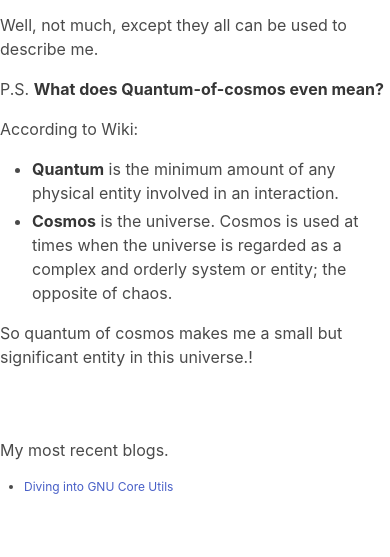
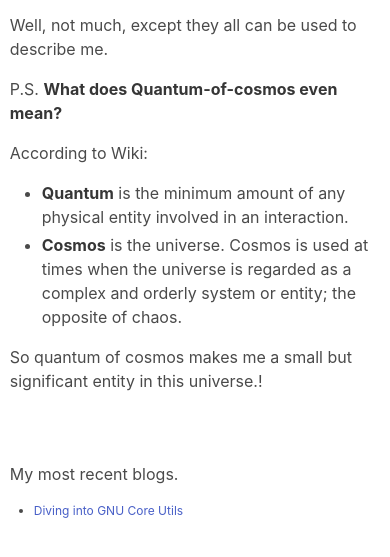
Before and after one commit to Quantumofcosmos/quantumofcosmos.github.io, an Astro site: page / in a window 390 px wide. Shown: the part 175-732 px from the top of the page. Built offline with nearby package versions, Linux system fonts and the light colour scheme; Astro itself is replaced by a stand-in of ours.

Commit message:
Update BaseLayout.astro

```diff
--- a/src/layouts/BaseLayout.astro
+++ b/src/layouts/BaseLayout.astro
@@ -13,7 +13,15 @@ const { pageTitle } = Astro.props;
     <title>{pageTitle}</title>
   </head>
   <body>
-    <Header />
+    <style>
+  @media (max-width: 768px) {
+    .content {
+      max-width: 95%;
+      margin: auto;
+    }
+    }
+</style>
+    <Header/>
     <br>
     <br>
     <div class="container">
@@ -24,9 +32,5 @@ const { pageTitle } = Astro.props;
         <slot />
       </div>
     </div>
-      <!-- <Footer /> -->
-      <script>
-        import "../scripts/menu.js";
-        </script>
   </body>
 </html>
```
